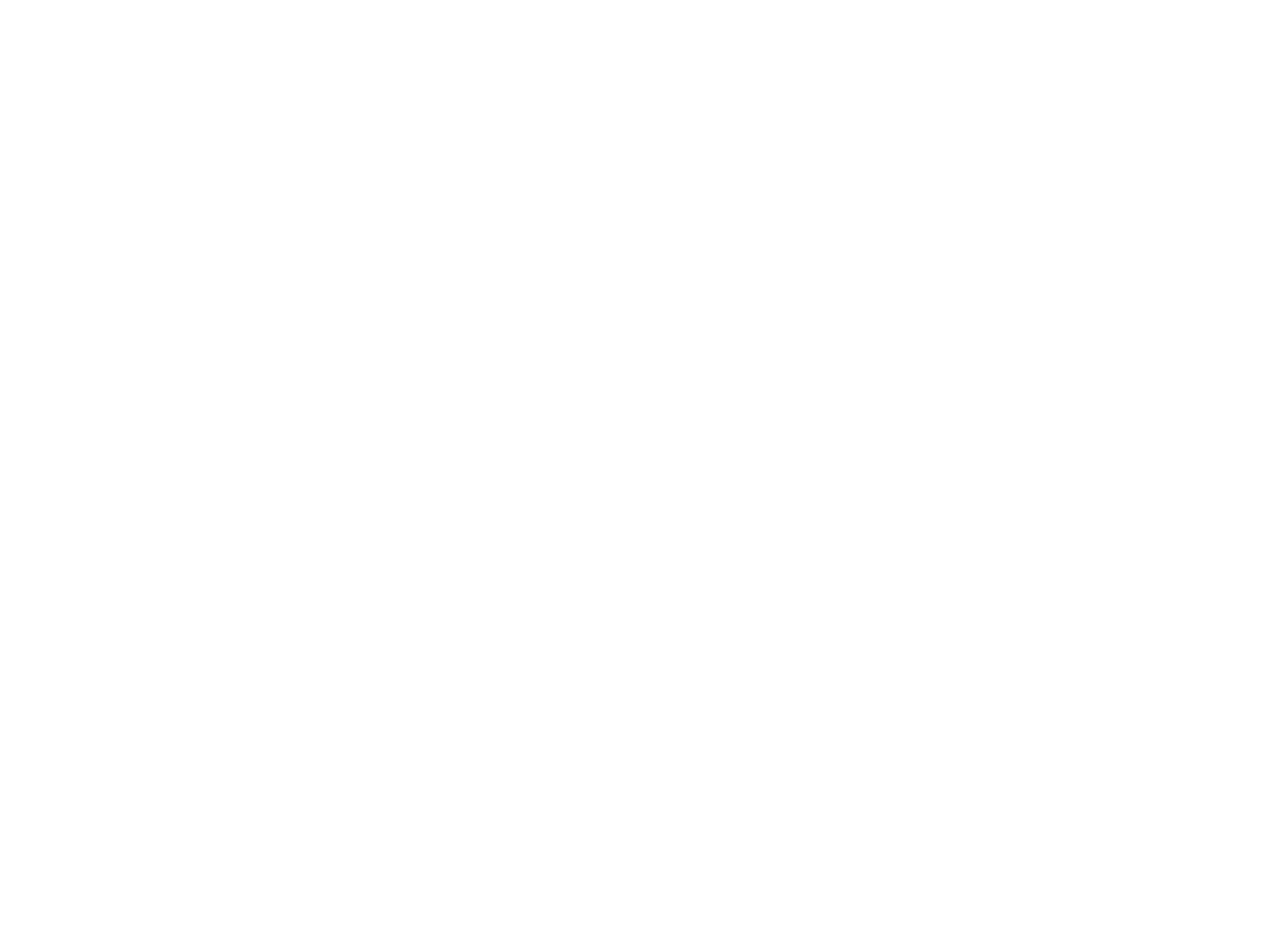
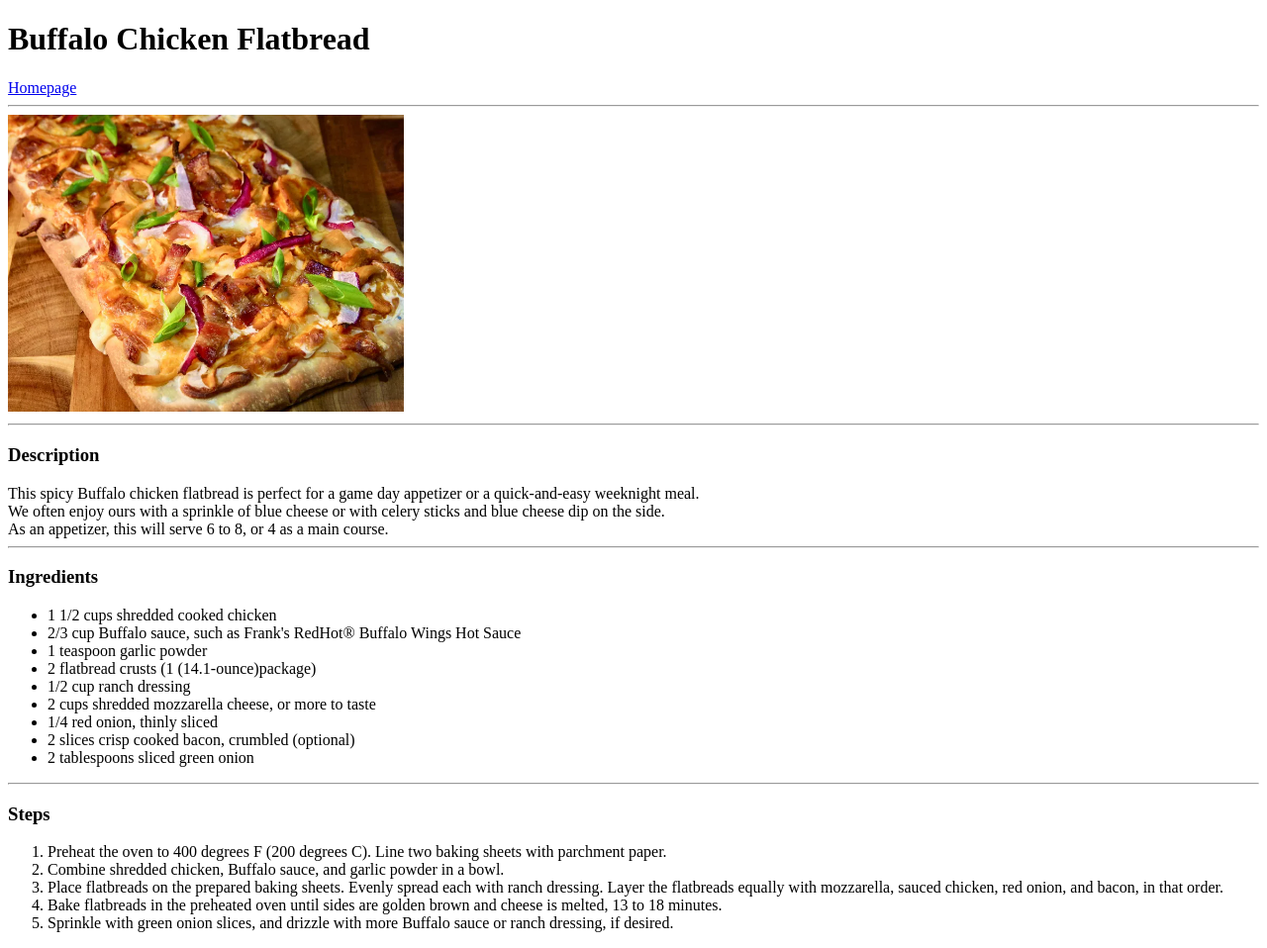
Before and after one commit to oli-vaa/odin-recipes, a plain HTML site: page recipes/buffalo-chicken-flatbread.html in a window 1280 px wide. Shown: the whole page at 99% size. Before the commit the page ends 800 px from the top, so only its background shows below. Drawn offline with Linux system fonts and the light colour scheme.

Commit message:
Add buffalo chicken flatbread recipe

```diff
--- a/recipes/buffalo-chicken-flatbread.html
+++ b/recipes/buffalo-chicken-flatbread.html
@@ -6,6 +6,41 @@
   <title>Buffalo Chicken Flatbread</title>
 </head>
 <body>
+  <h1>Buffalo Chicken Flatbread</h1>
+  <a href="../index.html">Homepage</a>
+  <hr>
 
+  <img src="../images/buffalo-chicken-flatbread.png" alt="Buffalo Chicken Flatbread" width="400">
+
+  <hr>
+
+  <h3>Description</h3>
+  This spicy Buffalo chicken flatbread is perfect for a game day appetizer or a quick-and-easy weeknight meal. <br>We often enjoy ours with a sprinkle of blue cheese or with celery sticks and blue cheese dip on the side. <br>As an appetizer, this will serve 6 to 8, or 4 as a main course.
+
+  <hr>
+
+  <h3>Ingredients</h3>
+  <ul>
+    <li>1 1/2 cups shredded cooked chicken</li>
+    <li>2/3 cup Buffalo sauce, such as Frank's RedHot® Buffalo Wings Hot Sauce</li>
+    <li>1 teaspoon garlic powder</li>
+    <li>2 flatbread crusts (1 (14.1-ounce)package)</li>
+    <li>1/2 cup ranch dressing</li>
+    <li>2 cups shredded mozzarella cheese, or more to taste</li>
+    <li>1/4 red onion, thinly sliced</li>
+    <li>2 slices crisp cooked bacon, crumbled (optional)</li>
+    <li>2 tablespoons sliced green onion</li>
+  </ul>
+
+  <hr>
+
+  <h3>Steps</h3>
+  <ol>
+    <li>Preheat the oven to 400 degrees F (200 degrees C). Line two baking sheets with parchment paper.</li>
+    <li>Combine shredded chicken, Buffalo sauce, and garlic powder in a bowl.</li>
+    <li>Place flatbreads on the prepared baking sheets. Evenly spread each with ranch dressing. Layer the flatbreads equally with mozzarella, sauced chicken, red onion, and bacon, in that order.</li>
+    <li>Bake flatbreads in the preheated oven until sides are golden brown and cheese is melted, 13 to 18 minutes.</li>
+    <li>Sprinkle with green onion slices, and drizzle with more Buffalo sauce or ranch dressing, if desired.</li>
+  </ol>
 </body>
 </html>
```
Also changed, not shown: images/buffalo-chicken-flatbread.png (added).
